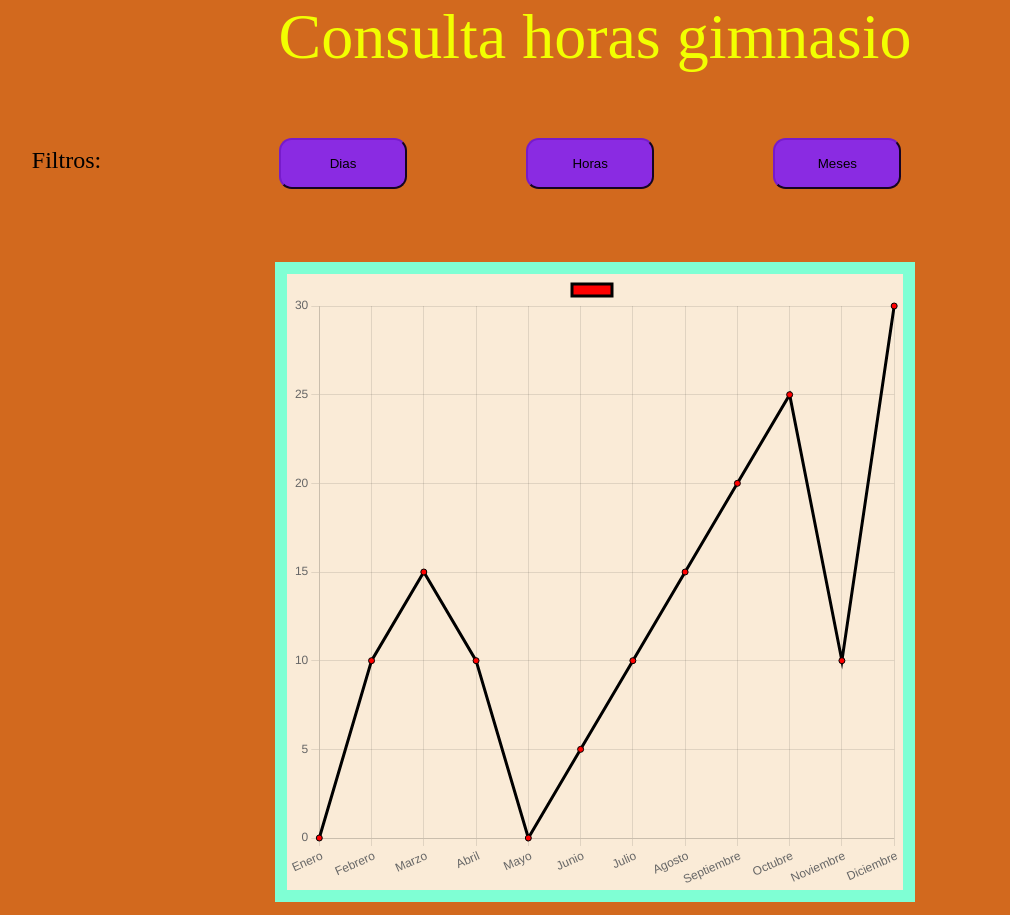
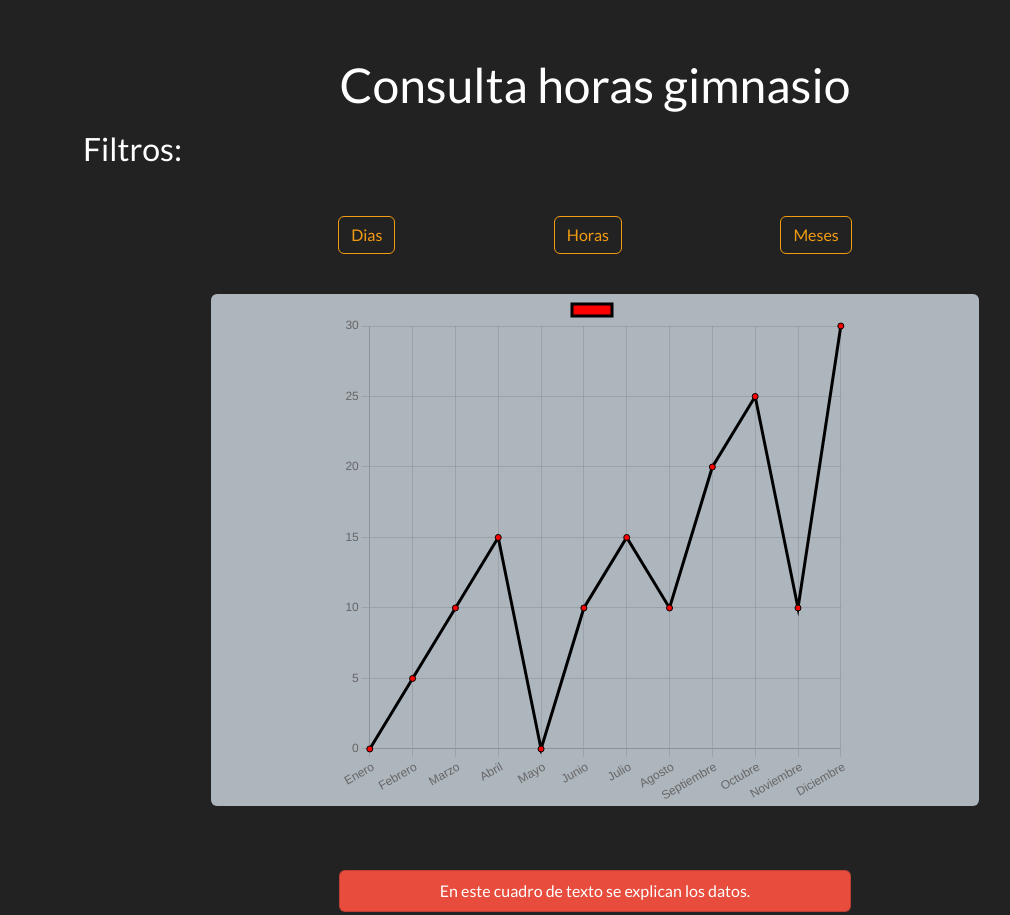
Before and after one commit to Adriviciano/gimnasio, a plain HTML site: page index.html in a window 1280 px wide. Shown: the top 915 px of the page, without its empty margins (45-1055 px from the left). Drawn offline with nearby package versions, Linux system fonts and the light colour scheme.

Commit message:
Cambiado todo el css por bootstrap

```diff
--- a/grafica.js
+++ b/grafica.js
@@ -21,7 +21,7 @@ const data = {
       label: '',
       backgroundColor: 'red',
       borderColor: 'black',
-      data: [0, 10, 15, 10, 0, 5, 10, 15, 20, 25, 10, 30],
+      data: [0, 5, 10, 15, 0, 10, 15, 10, 20, 25, 10, 30],
    }]
 };
 
@@ -52,11 +52,13 @@ const myChart = new Chart(
 dias.onclick = function(){
    if (filtroDias === false){
       filtroDias = true;
-      dias.style.backgroundColor="cyan";
+      dias.classList.remove('btn-outline-warning');
+      dias.classList.add('btn-outline-success');
       console.log('Filtro de dias activado');
    } else {
       filtroDias = false;
-      dias.style.backgroundColor="blueviolet";
+      dias.classList.remove('btn-outline-success');
+      dias.classList.add('btn-outline-warning');
       console.log('Filtro de dias desactivado');
    }
 }
@@ -64,11 +66,13 @@ dias.onclick = function(){
 meses.onclick = function(){
    if (filtroMeses === false){
       filtroMeses = true;
-      meses.style.backgroundColor="cyan";
+      meses.classList.remove('btn-outline-warning');
+      meses.classList.add('btn-outline-success');
       console.log('Filtro de meses activado');
    } else {
       filtroMeses = false;
-      meses.style.backgroundColor="blueviolet";
+      meses.classList.remove('btn-outline-success');
+      meses.classList.add('btn-outline-warning');
       console.log('Filtro de meses desactivado');
    }
 }
@@ -76,11 +80,16 @@ meses.onclick = function(){
 horas.onclick = function(){
    if (filtroHoras === false){
       filtroHoras = true;
-      horas.style.backgroundColor="cyan";
+      horas.classList.remove('btn-outline-warning');
+      horas.classList.add('btn-outline-success');
       console.log('Filtro de horas activado');
    } else {
       filtroHoras = false;
-      horas.style.backgroundColor="blueviolet";
+      horas.classList.remove('btn-outline-success');
+      horas.classList.add('btn-outline-warning');
       console.log('Filtro de horas desactivado');
    }
 }
+document.getElementsByClassName('texto')[0].onclick = function(){
+   console.clear();
+}
--- a/index.html
+++ b/index.html
@@ -8,8 +8,7 @@
    <link rel="stylesheet" href="styles.css">
 
 
-   <!--
-     Bootstrap
+  <!--Bootstrap-->
    <link
     rel="stylesheet"
     href="https://cdnjs.cloudflare.com/ajax/libs/bootswatch/5.1.3/darkly/bootstrap.min.css"
@@ -24,38 +23,39 @@
     crossorigin="anonymous"
   ></script>
 
-  -->
-
+  <!--Graficas-->
   <script src="https://cdn.jsdelivr.net/npm/chart.js"></script>
 
 </head>
 <body>
 
-  <div class="titulo">
+  <h1 class="titulo m-auto vw-75 text-center pb-5vw py-3">
     Consulta horas gimnasio
-  </div>
+  </h1>
 
-  <div class="texto">
+  <h3 class="texto d-inline-block mx-auto text-center ">
     Filtros:
-  </div>
+  </h3>
 
-  <button id="dias" class="boton">
+  <div class="block-center d-flex flex-row justify-content-around px-5">
+    <button id="dias" class="btn btn-outline-warning p-51 ">
       Dias
     </button>
 
-  <button id="horas" class="boton">
+    <button id="horas" class="btn btn-outline-warning p-51">
       Horas
     </button>
 
-  <button id="meses" class="boton">
+    <button id="meses" class="btn btn-outline-warning p-51">
       Meses
     </button>
-
-  <div class="contenido-principal">
-    <canvas id="myChart" width="400" height="400"></canvas>
   </div>
 
-  <div class="texto-explicativo">
+  <div class="bg-light rounded">
+    <canvas id="myChart" width="100" height="100"></canvas>
+  </div>
+
+  <div class="texto-explicativo card text-white bg-danger mb-3 text-center p-2 justify-content-around">
     En este cuadro de texto se explican los datos.
   </div>
 
--- a/styles.css
+++ b/styles.css
@@ -1,60 +1,15 @@
 *{
-   margin: 0;
+   margin-top: 5vh;
+   margin-bottom: 5vh;
+   margin-left: 10vw;
+   margin-right: 10vw;
    padding: 0;
-}
-
-body{
-   background: chocolate;
-}
-
-.titulo{
-   margin: auto;
-   width: 75vw;
-   text-align: center;
-   font-size: 5vw;
-   color: rgb(242, 255, 0);
-   padding-bottom: 5vw;
-   position: relative;
-}
-
-.contenido-principal{
-   background-color: antiquewhite;
-   margin: auto;
-   margin-top: 5vw;
-   width: 50vw;
-   max-height: 50vw;
-   min-height: 30vw;
-   align-items: center;
-   justify-content: center;
-   text-align: center;
-   border: 1vw solid aquamarine;
-   box-sizing: border-box;
-}
-
-.texto{
-   display: inline-block;
-   box-sizing: content-box;
-   margin-left: 6vw;
-   width: 10vw;
-   height: 4vw;
-   font-size: x-large;
-}
-
-.boton{
-   margin-left: 9vw;
-   border-radius: 1vw;
-   box-sizing: border-box;
-   width: 10vw;
-   height: 4vw;
-   background-color: blueviolet;
-   border-color: rgb(69, 16, 119);
 }
 
 .texto-explicativo{
    margin: auto;
    text-align: center;
    margin-top: 5vw;
-   border: 1vw solid rgb(55, 168, 18);
    width: 40vw;
    height: 10vw;
 }
```
Lines whose indentation alone changed are shown as unchanged.
